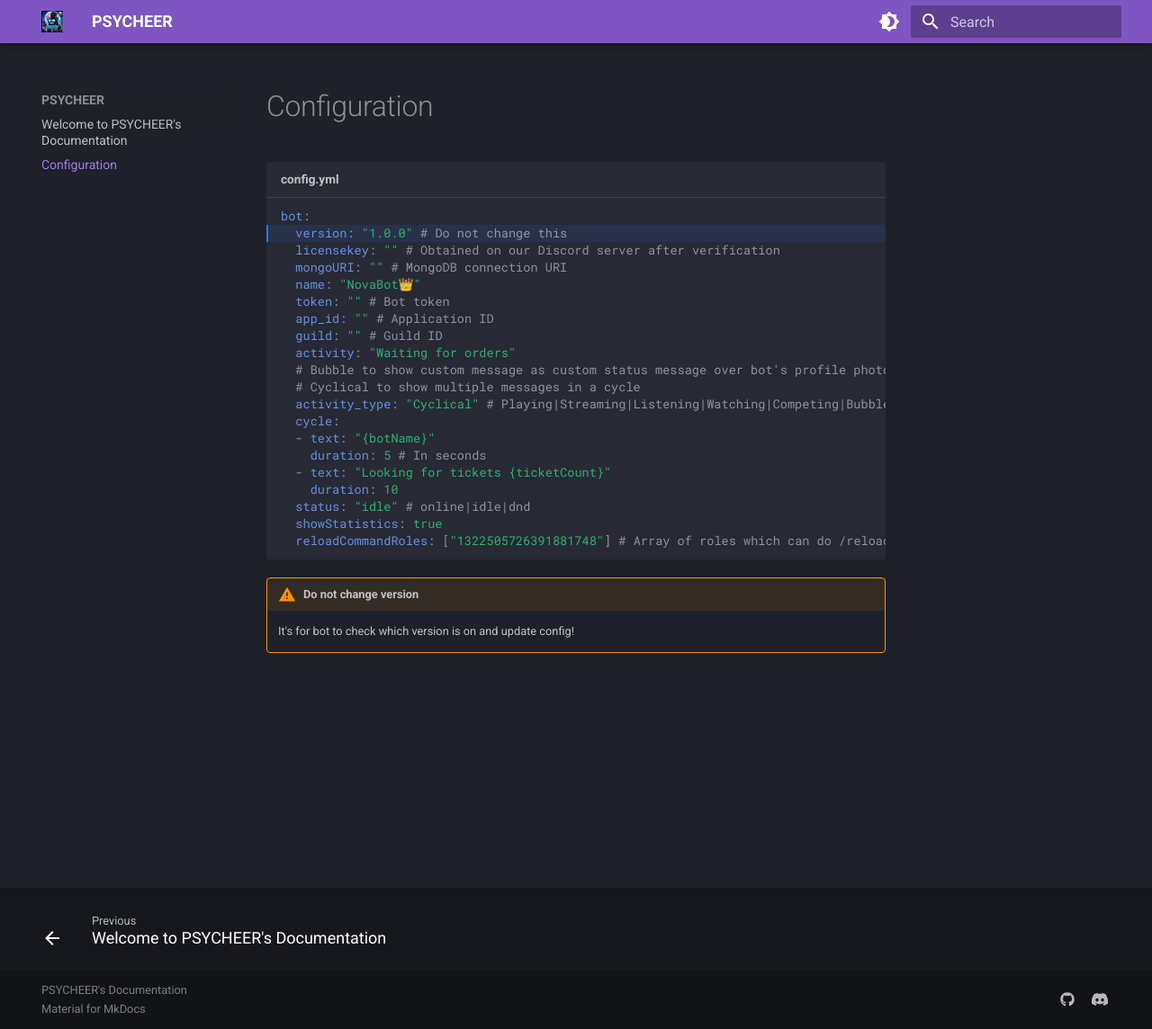
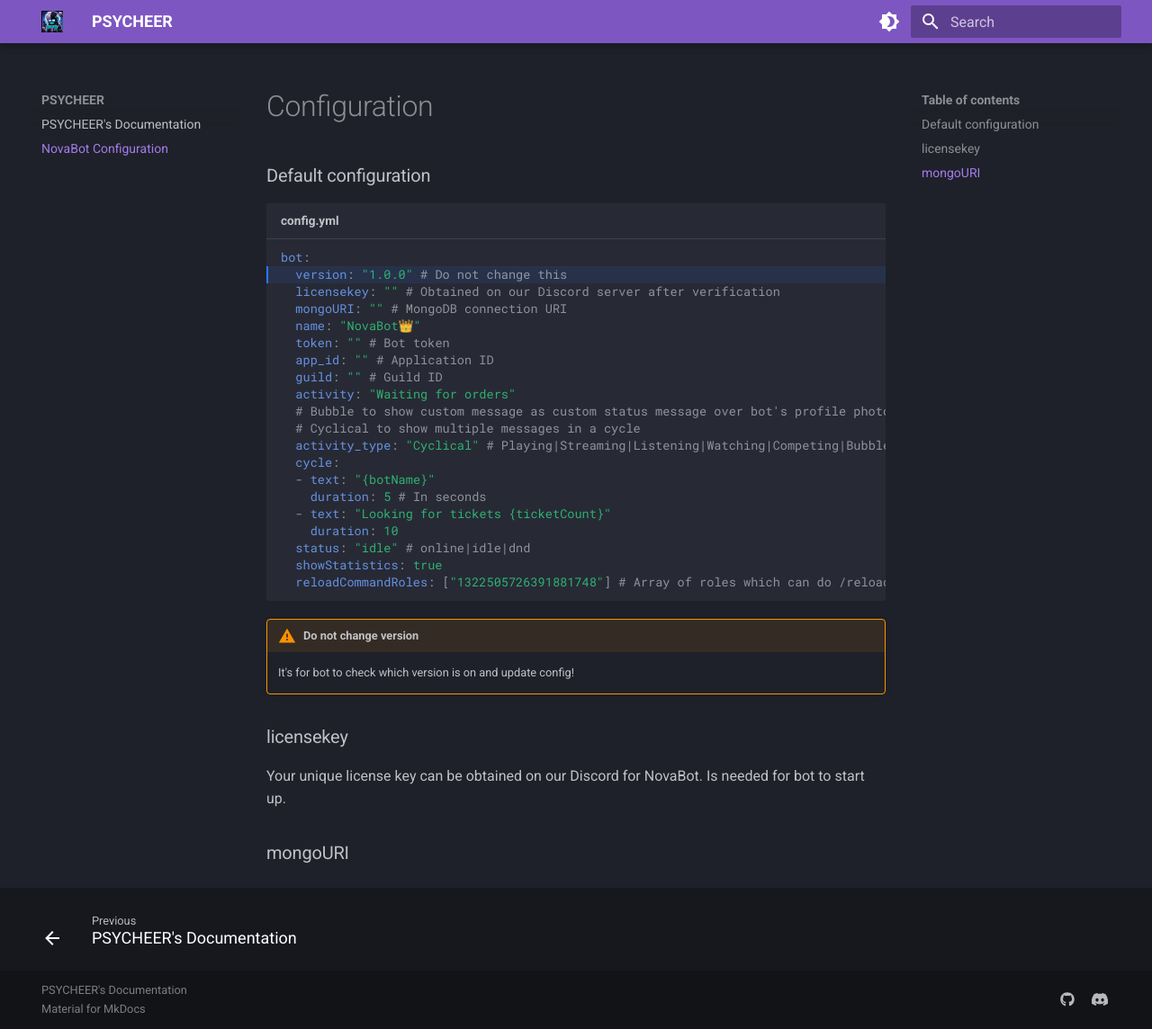
Before and after one commit to PSYCHEER/psycheer.github.io, an MkDocs documentation site: the page built from docs/configuration.md, in a window 1280 px wide and 1144 px high. Shown: the whole window at 90% size. Built offline with MkDocs 1.6.1 and Material for MkDocs 9.7.7, drawn with Linux system fonts in a browser that asks for light colours.

Commit message:
Setting up search bar and navigation

````diff
--- a/docs/configuration.md
+++ b/docs/configuration.md
@@ -1,5 +1,11 @@
+---
+title: "NovaBot Configuration"
+description: "Setting up the NovaBot"
+---
+
 # Configuration
 
+### Default configuration
 ```yaml title="config.yml" hl_lines="2"
 bot:
   version: "1.0.0" # Do not change this
@@ -25,3 +31,9 @@
 
 !!! warning "Do not change version"
     It's for bot to check which version is on and update config!
+
+### licensekey
+Your unique license key can be obtained on our Discord for NovaBot.
+Is needed for bot to start up.
+
+### mongoURI
--- a/mkdocs.yml
+++ b/mkdocs.yml
@@ -8,7 +8,13 @@
   logo: assets/logo.png
   favicon: assets/favicon.ico
   features:
+    - search.suggest
+    - search.highlight
+    - search.share
     - navigation.footer
+    - navigation.expand
+    - navigation.instant
+    - navigation.instant.prefetch
   palette:
     # Palette toggle for dark mode
     - scheme: slate
@@ -46,6 +52,16 @@
   - admonition
   - pymdownx.details
 
+plugins:
+  - search
+  - toggle-sidebar:
+      async: True
+      javascript: ./toggle-sidebar.js
+      show_navigation_by_default: True
+      show_toc_by_default: True
+      toggle_button: navigation
+  - social
+
 extra:
   social:
     - icon: fontawesome/brands/github
````
Also changed, not shown: docs/index.md (+3 -0 lines).
